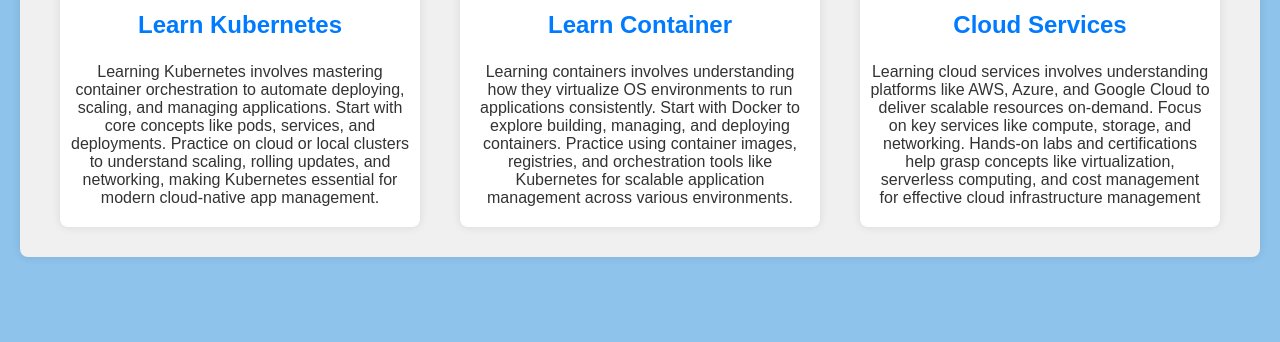
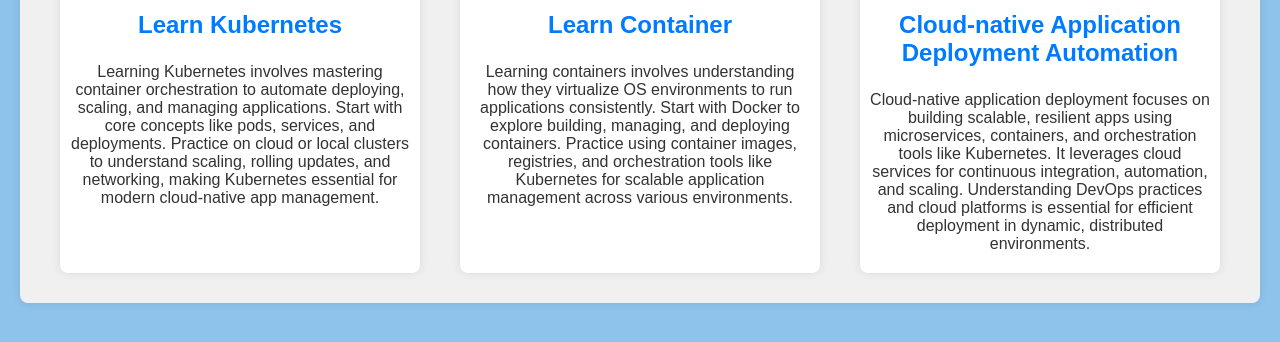
Before and after one commit to techkedgeconnect/tec-nodejs-webapp, a website: page frontend/public/index.html in a window 1280 px wide. Shown: the part 572-914 px from the top of the page. Before the commit the page ends 869 px from the top, so only its background shows below. Drawn offline with Linux system fonts and the light colour scheme.

Commit message:
Update index.html

```diff
--- a/frontend/public/index.html
+++ b/frontend/public/index.html
@@ -121,9 +121,9 @@
                 <p>Learning containers involves understanding how they virtualize OS environments to run applications consistently. Start with Docker to explore building, managing, and deploying containers. Practice using container images, registries, and orchestration tools like Kubernetes for scalable application management across various environments.</p>
             </div>
             <div class="feature" onclick="fetchBackendMessage()">
-                <img src="https://managed.co.uk/wp-content/uploads/2023/04/0x0.jpg" alt="Cloud Services">
-                <h3>Cloud Services</h3>
-                <p>Learning cloud services involves understanding platforms like AWS, Azure, and Google Cloud to deliver scalable resources on-demand. Focus on key services like compute, storage, and networking. Hands-on labs and certifications help grasp concepts like virtualization, serverless computing, and cost management for effective cloud infrastructure management</p>
+                <img src="https://miro.medium.com/v2/resize:fit:1400/format:webp/1*epyR68Uoe_4YyB2NLWwdPg.png" alt="Cloud-native Automation">
+                <h3>Cloud-native Application Deployment Automation</h3>
+                <p>Cloud-native application deployment focuses on building scalable, resilient apps using microservices, containers, and orchestration tools like Kubernetes. It leverages cloud services for continuous integration, automation, and scaling. Understanding DevOps practices and cloud platforms is essential for efficient deployment in dynamic, distributed environments.</p>
             </div>
         </div>
     </div>
```
